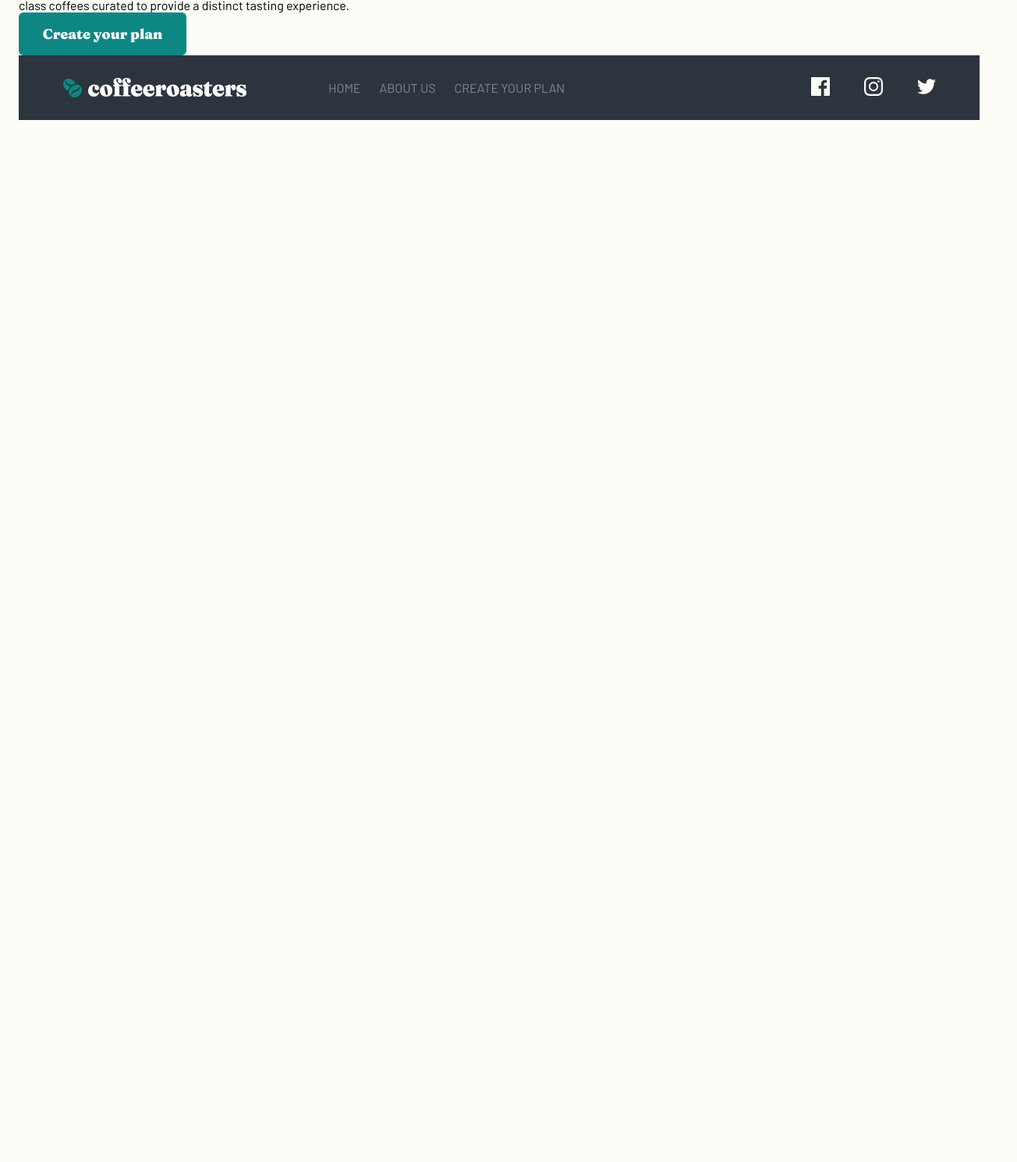
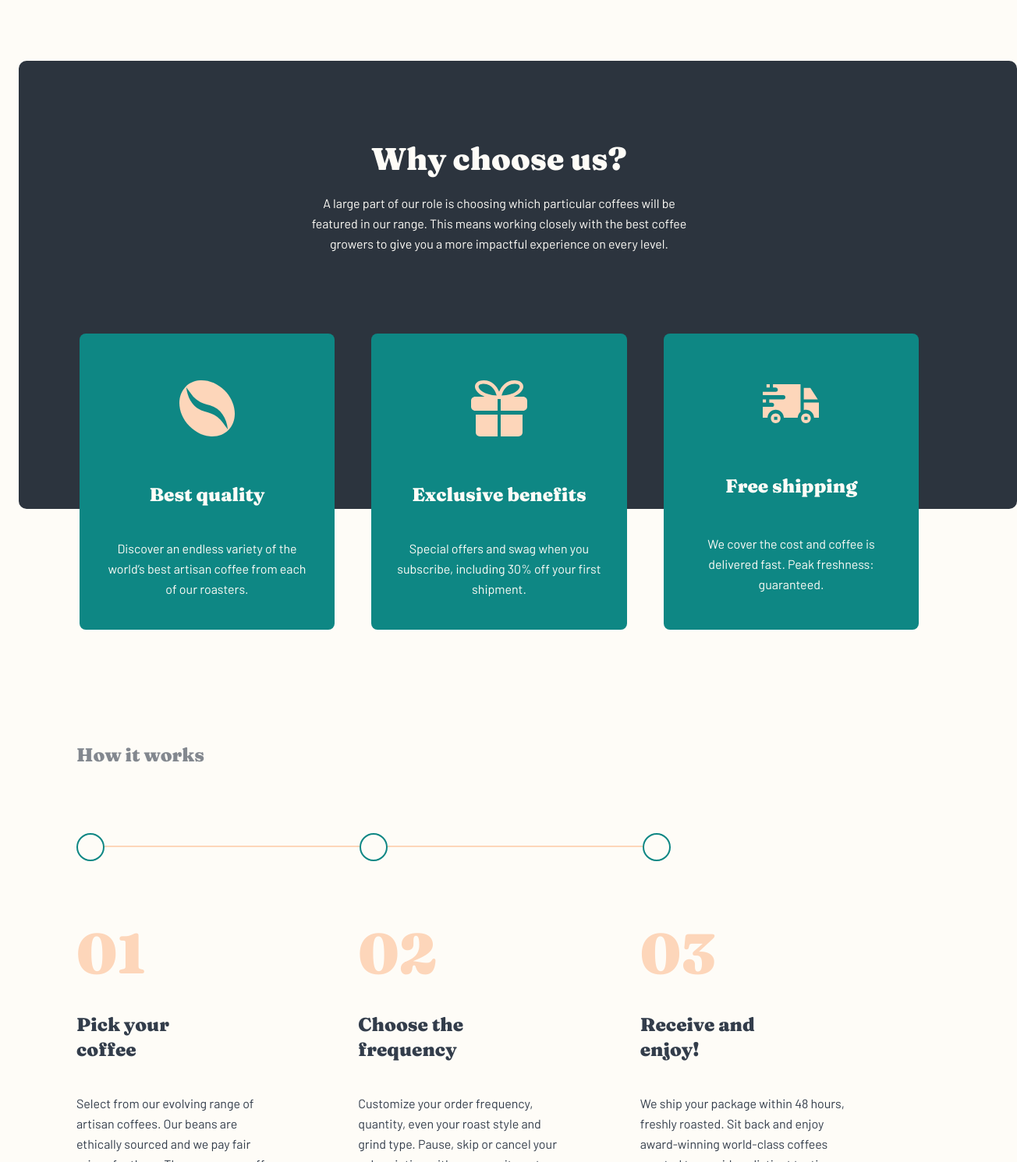
Before and after one commit to jesse10930/coffeeroasters-subscription, a website: page dist/index.html in a window 1280 px wide. Shown: the part 1309-2800 px from the top of the page at 78% size, 1304 px wide, since content can reach past the window. Before the commit the page ends 1463 px from the top, so only its background shows below. Drawn offline with Linux system fonts and the light colour scheme.

Commit message:
finished styling home page

```diff
--- a/scss/_utilities.scss
+++ b/scss/_utilities.scss
@@ -3,7 +3,6 @@
   max-width: $website-width;
   padding: 0 1.5rem;
   margin: auto;
-  // overflow: hidden;
 }
 
 // Footer
@@ -11,7 +10,6 @@
   max-width: $website-width;
   padding: 0 3.5rem;
   margin: auto;
-  // overflow: hidden;
 }
 
 // Main Button
@@ -37,28 +35,6 @@
   background: $dk-cream;
 }
 
-// Text
-.big-title {
-  color: #ffffff;
-  font-family: $fraunces;
-  font-size: 72px;
-  line-height: 72px;
-}
-
-.small-title {
-  color: $grey-blue;
-  font-family: $fraunces;
-  font-size: 24px;
-  line-height: 32px;
-}
-
-.paragraph {
-  color: $cream;
-  font-family: $barlow;
-  font-size: 16px;
-  line-height: 26px;
-}
-
 // Big Selection Button
 // .bg-sel-btn {
 //   height: 250px;
@@ -76,6 +52,35 @@
 //   background: $cyan;
 // }
 
+// Text
+.big-title {
+  color: #ffffff;
+  font-family: $fraunces;
+  font-size: 72px;
+  line-height: 72px;
+}
+
+.med-title {
+  color: #ffffff;
+  font-family: $fraunces;
+  font-size: 40px;
+  line-height: 48px;
+}
+
+.small-title {
+  color: $grey-blue;
+  font-family: $fraunces;
+  font-size: 24px;
+  line-height: 32px;
+}
+
+.paragraph {
+  color: $cream;
+  font-family: $barlow;
+  font-size: 16px;
+  line-height: 26px;
+}
+
 // Alignment
 .coff-container {
   display: flex;
@@ -84,3 +89,38 @@
   margin-left: 20px;
   margin-right: 20px;
 }
+
+.card {
+  background: $cyan;
+  border-radius: 8px;
+  height: 380px;
+  width: 28%;
+  display: flex;
+  flex-direction: column;
+  justify-content: space-evenly;
+  align-items: center;
+}
+
+.step {
+  width: 25%;
+  margin-right: 6rem;
+}
+
+// Circles
+.circle {
+  position: absolute;
+  top: -16px;
+  height: 32px;
+  width: 32px;
+  background: #fefcf7;
+  border: 2px solid $cyan;
+  border-radius: 50%;
+}
+
+.circ-2 {
+  left: 50%;
+}
+
+.circ-3 {
+  left: 100%;
+}
--- a/scss/main.scss
+++ b/scss/main.scss
@@ -46,7 +46,7 @@ header {
   border-radius: 10px;
   display: flex;
   align-items: center;
-  margin-bottom: 60px;
+  margin-bottom: 135px;
 
   #home-a-content {
     width: 40%;
@@ -67,20 +67,17 @@ header {
   margin: auto;
   display: flex;
   flex-direction: column;
-  margin-bottom: 60px;
+  margin-bottom: 200px;
   align-items: center;
 
   #our-coll-container {
-    // mix-blend-mode: normal;
     position: absolute;
     opacity: 0.5;
 
     h1 {
-      // padding-top: 40px;
       font-family: $fraunces;
       font-size: 150px;
       line-height: 120px;
-      // background: #83888f;
       // background: -webkit-linear-gradient(to bottom, #83888f 0%, #fefcf7 100%);
       // background: -moz-linear-gradient(to bottom, #83888f 0%, #fefcf7 100%);
       background: linear-gradient(to bottom, $grey-blue 0%, $cream 100%);
@@ -109,6 +106,103 @@ header {
       color: $grey-blue;
     }
   }
+}
+
+#home-c {
+  height: 700px;
+  margin-bottom: 175px;
+
+  #home-c-bg {
+    position: absolute;
+    height: 575px;
+    width: 100%;
+    max-width: $website-width;
+    background: $dark;
+    border-radius: 10px;
+    z-index: -1;
+  }
+
+  #home-c-title {
+    height: 50%;
+    width: 40%;
+    margin: auto;
+    display: flex;
+    flex-direction: column;
+    justify-content: center;
+    align-items: center;
+
+    h2 {
+      color: $cream;
+      margin-bottom: 20px;
+    }
+
+    p {
+      text-align: center;
+    }
+  }
+
+  #home-c-cards {
+    display: flex;
+    width: 95%;
+    margin: auto;
+    justify-content: space-evenly;
+
+    img {
+      padding: 20px;
+    }
+
+    h3 {
+      color: $cream;
+    }
+
+    p {
+      text-align: center;
+      width: 80%;
+    }
+  }
+}
+
+#home-d {
+  width: 88%;
+  margin: auto;
+  margin-bottom: 100px;
+
+  h3 {
+    color: $grey;
+    margin-bottom: 100px;
+  }
+
+  #circle-line {
+    position: relative;
+    border-bottom: 2px solid $orange;
+    width: 67%;
+    margin-bottom: 100px;
+  }
+
+  #steps {
+    display: flex;
+    justify-content: flex-start;
+    h1 {
+      color: $orange;
+      margin-bottom: 40px;
+    }
+
+    h3 {
+      color: $grey-blue;
+      width: 70%;
+      margin-bottom: 40px;
+    }
+
+    p {
+      color: $grey-blue;
+    }
+  }
+}
+
+#home-e {
+  width: 89%;
+  margin: auto;
+  margin-bottom: 200px;
 }
 
 // Footer
```
Also changed, not shown: dist/css/main.css, dist/index.html.
